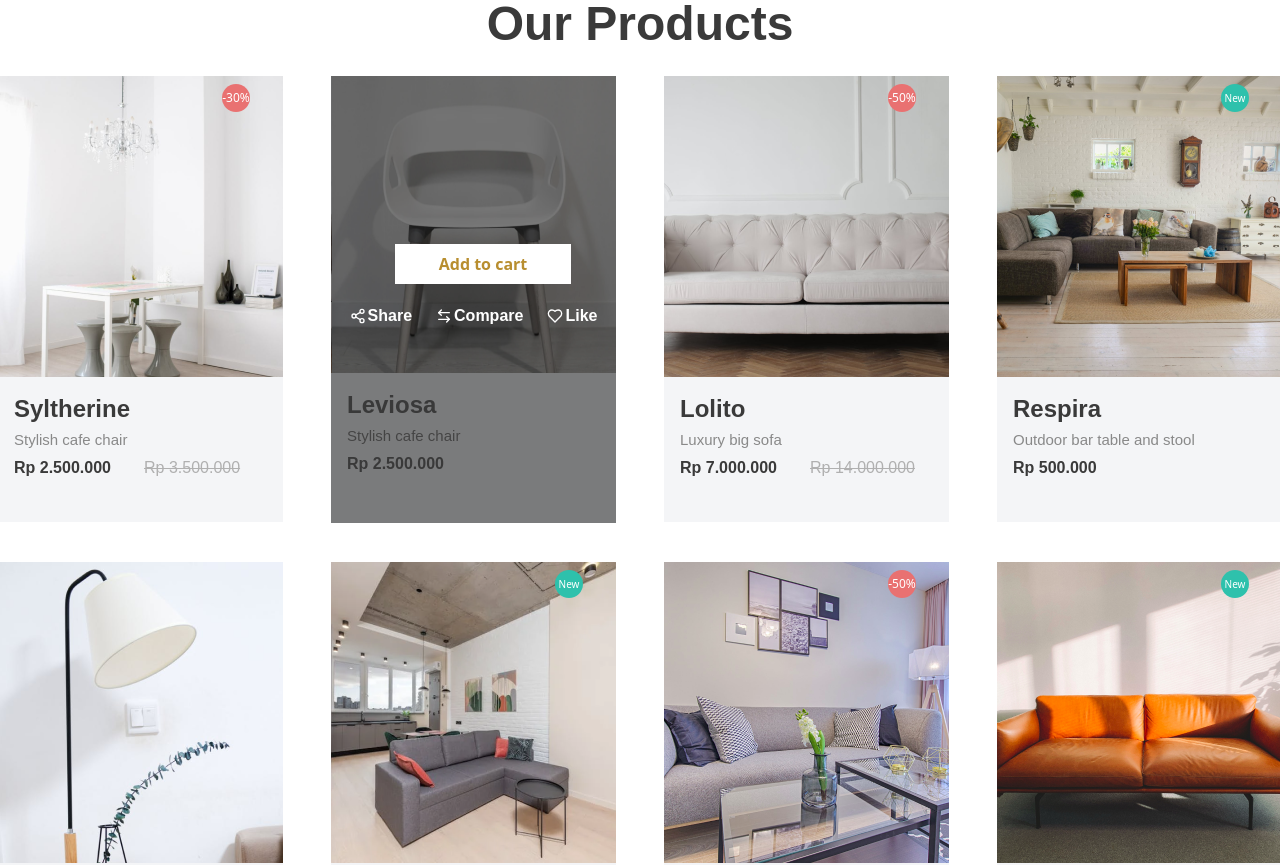
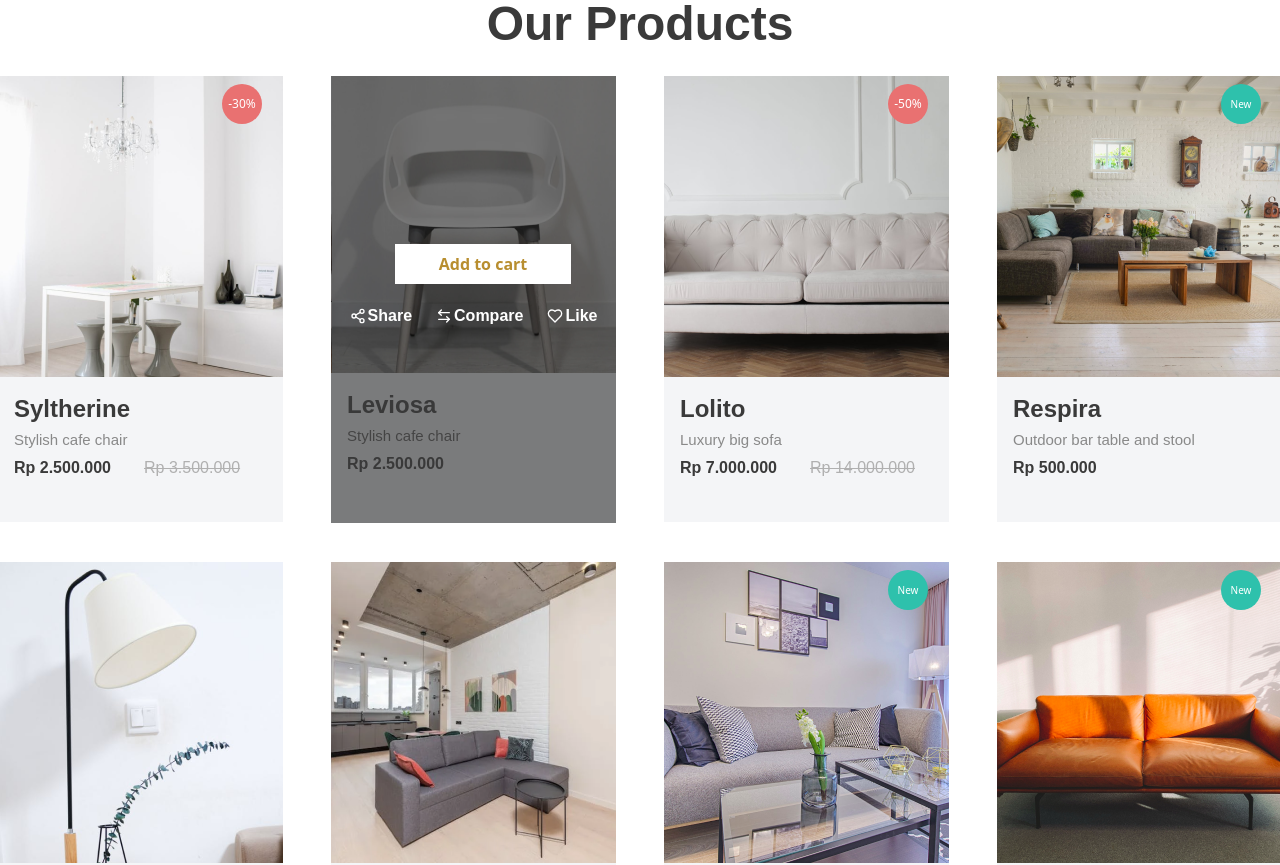
Before and after one commit to enzoguis/avengers-home, a React (Vite) app: page / in a window 1280 px wide. Shown: the top 865 px of the page. Built offline with nearby package versions, Linux system fonts and the light colour scheme.

Commit message:
arrumando botoes new e %

```diff
--- a/src/components/Cards.tsx
+++ b/src/components/Cards.tsx
@@ -9,7 +9,7 @@ export function Cards() {
     <div className="flex gap-x-12 jus">
       <div className="bg-[#F4F5F7] h-[446px] w-[285px]">
         <div>
-          <p className=" flex items-center justify-center relative top-9 left-56 -mt-7 text-[#ffffff] bg-[#E97171] rounded-full w-7 h-7 text-[12px] ">
+          <p className=" flex items-center justify-center relative top-12 left-56 -mt-10 text-[#ffffff] bg-[#E97171] rounded-full w-7 h-7 text-[12px] p-5 ">
             -30%
           </p>
 
@@ -85,7 +85,7 @@ export function Cards() {
       </div>
       <div className="bg-[#F4F5F7] h-[446px] w-[285px]">
         <div>
-          <p className=" flex items-center justify-center relative top-9 left-56 -mt-7 text-[#ffffff] bg-[#E97171] rounded-full w-7 h-7 text-[12px] ">
+          <p className=" flex items-center justify-center relative top-12 left-56 -mt-10 text-[#ffffff] bg-[#E97171] rounded-full w-7 h-7 text-[12px] p-5 ">
             -50%
           </p>
 
@@ -116,7 +116,7 @@ export function Cards() {
       </div>
       <div className="bg-[#F4F5F7] h-[446px] w-[285px]">
         <div>
-          <p className="flex relative top-9 left-56 -mt-7 text-[#ffffff] bg-[#2EC1AC] rounded-full w-7 h-7 text-[10px] items-center justify-center ">
+          <p className="flex relative top-12 left-56 -mt-10 text-[#ffffff] bg-[#2EC1AC] rounded-full w-7 h-7 text-[10px] items-center justify-center p-5 ">
             New
           </p>
 
--- a/src/components/CardsDown.tsx
+++ b/src/components/CardsDown.tsx
@@ -32,9 +32,6 @@ export function CardsDown() {
         </div>
         <div className="bg-[#F4F5F7] h-[446px] w-[285px]">
           <div>
-          <p className="flex relative top-9 left-56 -mt-7 text-[#ffffff] bg-[#2EC1AC] rounded-full w-7 h-7 text-[10px] items-center justify-center ">
-              New
-            </p>
 
             <img className="h-[301px] w-[285px]" src={img2} alt="" />
           </div>
@@ -60,9 +57,10 @@ export function CardsDown() {
         </div>
         <div className="bg-[#F4F5F7] h-[446px] w-[285px]">
           <div>
-          <p className=" flex items-center justify-center relative top-9 left-56 -mt-7 text-[#ffffff] bg-[#E97171] rounded-full w-7 h-7 text-[12px] ">
-            -50%
+          <p className="flex relative top-12 left-56 -mt-10 text-[#ffffff] bg-[#2EC1AC] rounded-full w-7 h-7 text-[10px] items-center justify-center p-5 ">
+            New
           </p>
+
 
             <img className="h-[301px] w-[285px]" src={img3} alt="" />
           </div>
@@ -83,7 +81,7 @@ export function CardsDown() {
               <p className="w-[130px] h-[29px] text-[#3A3A3A] font-Poppins-Medium font-bold">
                 Rp 7.000.000
               </p>
-              <p className="w-[120  px] h-[24px] font-Poppins-Medium line-through text-[#B0B0B0]">
+              <p className="w-[120px] h-[24px] font-Poppins-Medium line-through text-[#B0B0B0]">
                 Rp 14.000.000
               </p>
             </div>
@@ -91,9 +89,10 @@ export function CardsDown() {
         </div>
         <div className="bg-[#F4F5F7] h-[446px] w-[285px]">
           <div>
-            <p className="flex relative top-9 left-56 -mt-7 text-[#ffffff] bg-[#2EC1AC] rounded-full w-7 h-7 text-[10px] items-center justify-center ">
-              New
-            </p>
+          <p className="flex relative top-12 left-56 -mt-10 text-[#ffffff] bg-[#2EC1AC] rounded-full w-7 h-7 text-[10px] items-center justify-center p-5 ">
+            New
+          </p>
+
 
             <img className="h-[301px] w-[285px]" src={img4} alt="" />
           </div>
```
